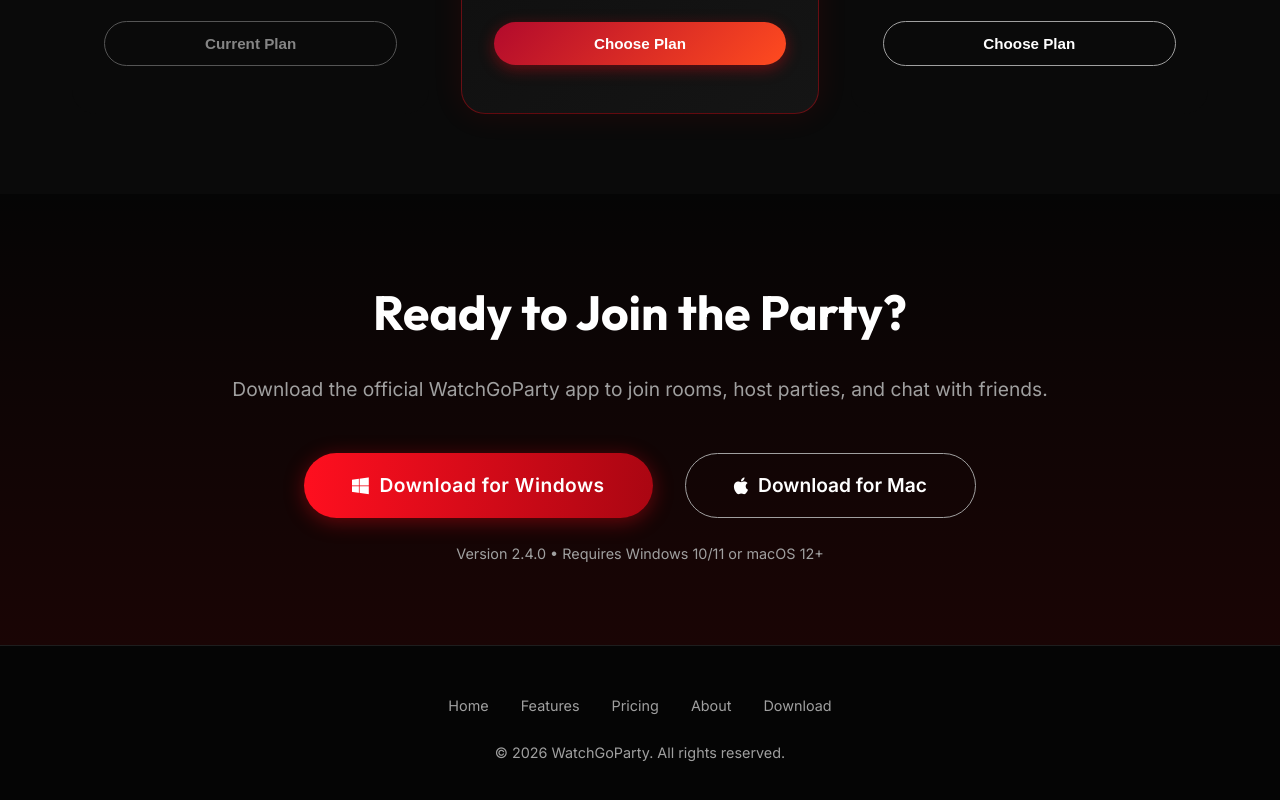
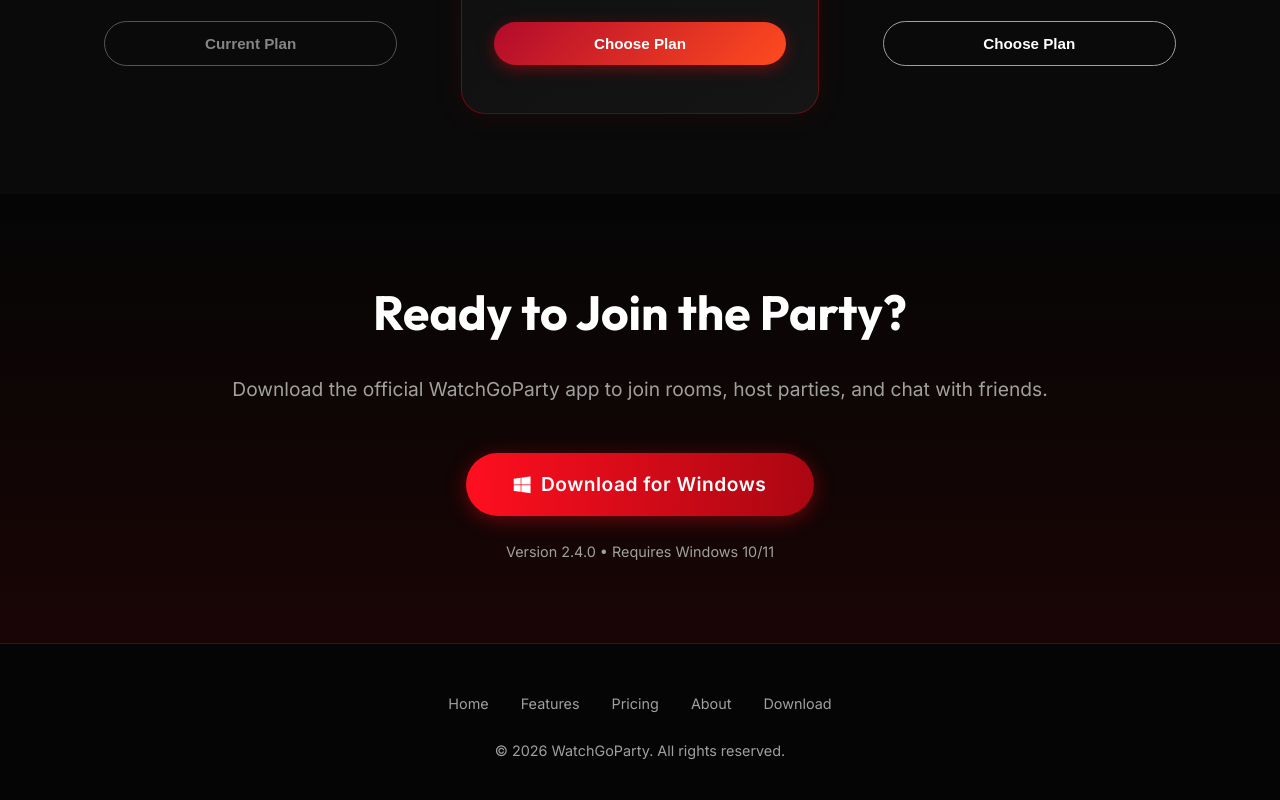
Before and after one commit to faraza-1/watchgoparty.com, a plain HTML site: page index.html in a window 1280 px wide. Shown: the part 5072-5872 px from the top of the page. Drawn offline with Linux system fonts and the light colour scheme.

Commit message:
Update index.html

```diff
--- a/index.html
+++ b/index.html
@@ -1421,16 +1421,13 @@
 			<h2 style="font-size: 3rem; margin-bottom: 1.5rem;">Ready to Join the Party?</h2>
 			<p style="color: var(--text-secondary); margin-bottom: 3rem; font-size: 1.2rem;">Download the official WatchGoParty app to join rooms, host parties, and chat with friends.</p>
 
-			<div style="display: flex; justify-content: center; gap: 2rem; flex-wrap: wrap;">
+			<div style="display: flex; justify-content: center; align-items: center; flex-wrap: wrap;">
 				<a id="mainDownloadBtn" href="#" class="btn btn-premium-glow"
-					style="padding: 1rem 3rem; font-size: 1.2rem;">
-					<i class="fa-brands fa-windows" style="margin-right: 10px;"></i> Download for Windows
+					style="padding: 1rem 3rem; font-size: 1.2rem; display: inline-flex; align-items: center; justify-content: center; gap: 10px;">
+					<i class="fa-brands fa-windows" aria-hidden="true"></i> Download for Windows
 				</a>
-				<a href="macos/" class="btn btn-outline" style="padding: 1rem 3rem; font-size: 1.2rem;">
-					<i class="fa-brands fa-apple" style="margin-right: 10px;"></i> Download for Mac
-				</a>
-			</div>
-			<p style="margin-top: 1.5rem; font-size: 0.9rem; color: var(--text-secondary);">Version 2.4.0 • Requires Windows 10/11 or macOS 12+</p>
+			</div>
+			<p style="margin-top: 1.5rem; font-size: 0.9rem; color: var(--text-secondary);">Version 2.4.0 • Requires Windows 10/11</p>
 		</div>
 	</section>
 
```
